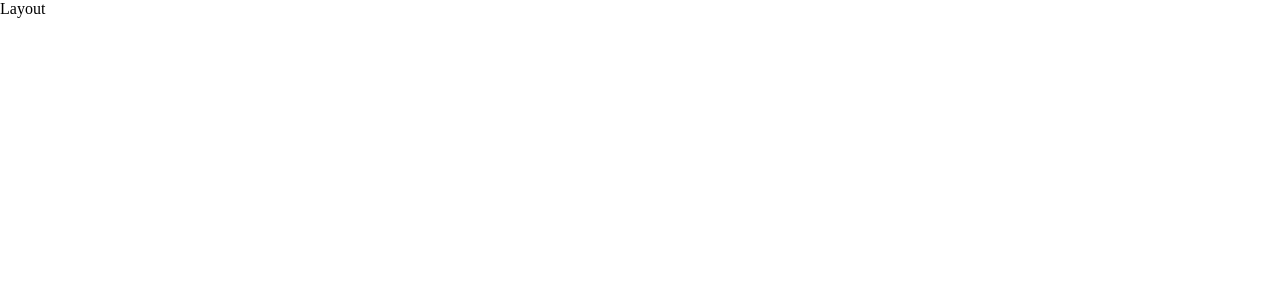
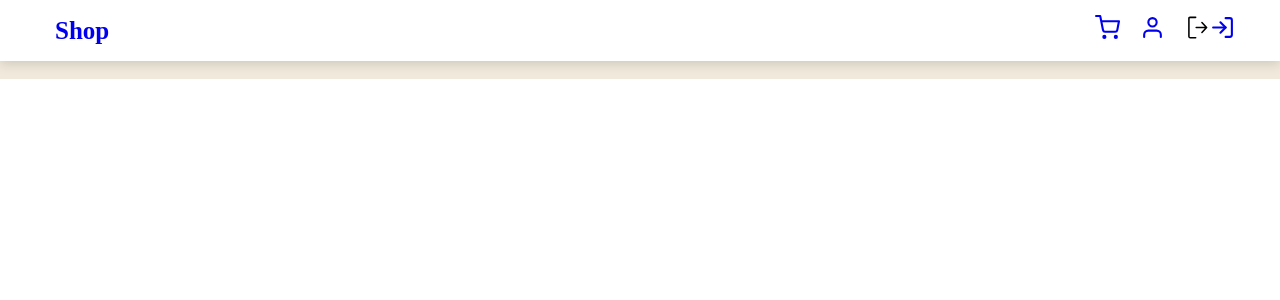
Before and after one commit to ljs981026/shopp-app-react, a React (Vite) app: page / in a window 1280 px wide. Shown: the top 300 px of the page. Built offline with nearby package versions, Linux system fonts and the light colour scheme.

Commit message:
레이아웃 구성

```diff
--- a/src/components/footer/Footer.jsx
+++ b/src/components/footer/Footer.jsx
@@ -1,8 +1,19 @@
 import React from 'react'
+import { BsGithub } from 'react-icons/bs'
+import styles from './Footer.module.scss';
 
 const Footer = () => {
   return (
-    <div>Footer</div>
+    <footer className={styles.footer}>
+      <div className='container'>
+        <div className={styles.contacts}>
+          <a href='https://github.com'>
+            {" "}
+            <BsGithub />
+          </a>
+        </div>
+      </div>
+    </footer>
   )
 }
 
--- a/src/components/header/Header.jsx
+++ b/src/components/header/Header.jsx
@@ -1,9 +1,22 @@
 import React from 'react'
-
-const header = () => {
+import styles from './Header.module.scss';
+import { Link } from 'react-router-dom';
+import Nav from './nav/Nav';
+const Header = () => {
   return (
-    <div>header</div>
+    <div className={styles.header}>
+      <div className='container'>
+        <div className={styles.header_wrapper}>
+          <div className={styles.header_logo}>
+            <Link to={"/"}>
+              <h2>Shop</h2>
+            </Link>
+          </div>
+          <Nav/>
+        </div>
+      </div>
+    </div>
   )
 }
 
-export default header
+export default Header
--- /dev/null
+++ b/src/components/header/nav/Nav.jsx
@@ -0,0 +1,39 @@
+import React from 'react'
+import { FiLogIn, FiShoppingCart, FiUser } from 'react-icons/fi'
+import { GoSignOut } from 'react-icons/go'
+import { Link } from 'react-router-dom'
+import styles from './Nav.module.scss';
+
+const Nav = () => {
+  return (
+    <nav className={styles.nav}>
+      <ul>
+        <li>
+          <div className={styles.couter}>
+            <Link to={"/cart"}>
+              {" "}
+              <FiShoppingCart />
+            </Link>
+          </div>
+        </li>
+        <li>
+          <div className={styles.couter}>
+            <Link to={"/order"}>
+              {" "}
+              <FiUser title='주문'/>
+            </Link>
+          </div>
+        </li>
+        <li>
+          <GoSignOut className={styles.nav_sign_out}
+          title='로그아웃'/>
+          <Link to={'/login'}>
+            <FiLogIn title='로그인' />
+          </Link>
+        </li>
+      </ul>
+    </nav>
+  )
+}
+
+export default Nav
--- /dev/null
+++ b/src/components/header/nav/Nav.module.scss
@@ -0,0 +1,79 @@
+.nav {
+  ul {
+    display: flex;
+    flex-direction: row;
+  }
+
+  li {
+    margin-left: 20px;
+    font-size: 20px;
+
+    a {
+      & :hover {
+        color: var(--hover-color);
+        cursor: pointer;
+        transition: 0.3s all ease;
+      }
+    }
+  }
+
+  @media (min-width: 768px) {
+    li {
+      font-size: 25px;
+    }
+  }
+}
+
+.counter {
+  position: relative;
+
+  b {
+    position: absolute;
+    top: -11px;
+    right: -14px;
+    display: block;
+    display: flex;
+    align-items: center;
+    justify-content: center;
+    width: 18px;
+    height: 18px;
+    color: #fff;
+    font-size: 9px;
+    background: #997878;
+    border-radius: 50px;
+  }
+}
+
+.nav_hover_cart {
+  display: none;
+
+  @media (min-width: 990px) {
+    position: absolute;
+    top: 100%;
+    right: 0;
+    z-index: 2;
+    display: block;
+    width: 450px;
+    min-height: 100px;
+    background: #fff;
+    box-shadow: 0 2px 10px 0 rgb(0 0 0 / 10%);
+    visibility: hidden;
+    opacity: 0;
+    transition: opacity 0.2s ease-in-out, visibility 0.2s ease-in-out;
+  }
+}
+
+.nav li:hover .nav_hover_cart {
+  visibility: visible;
+  opacity: 1;
+}
+
+.nav_sign_out {
+  cursor: pointer;
+
+  &:hover {
+    color: var(--hover-color);
+    cursor: pointer;
+    transition: 0.3s all ease;
+  }
+}
--- a/src/components/layout/Layout.jsx
+++ b/src/components/layout/Layout.jsx
@@ -1,8 +1,17 @@
 import React from 'react'
+import '../header/Header'
+import { Outlet } from 'react-router-dom'
+import Header from '../header/Header'
+import Footer from '../footer/Footer'
+import styles from './Layout.module.scss';
 
 const Layout = () => {
   return (
-    <div>Layout</div>
+    <div className={styles.layout}>
+      <Header />
+      <Outlet />
+      <Footer />
+    </div>
   )
 }
 
```
Also changed, not shown: src/components/layout/Layout.module.scss (renamed from src/components/layout/Layout.moudule.scss).
